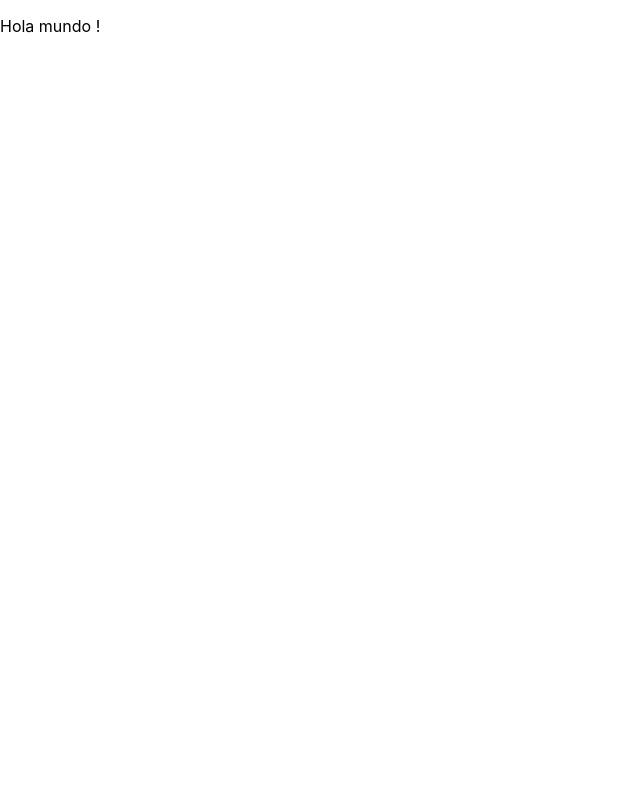
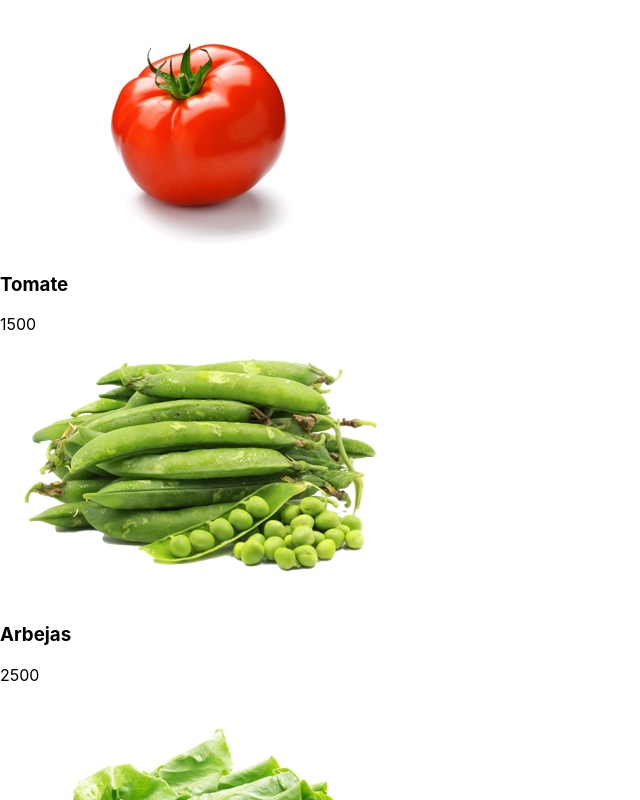
Before and after one commit to francocsanchez/appReact-test, a React (Create React App) app in the folder mi-carrito/: page / in a window 1280 px wide. Shown: the top 800 px of the page, without its empty margins (0-640 px from the left). Built offline with nearby package versions, Linux system fonts and the light colour scheme.

Commit message:
list products

```diff
--- a/mi-carrito/src/App.js
+++ b/mi-carrito/src/App.js
@@ -1,19 +1,23 @@
 import { Component } from 'react';
+import Products from './componets/Products';
 
 class App extends Component {
 
   state = {
     products: [
-      { name: 'Tomate', price: 1500, img: '/products/tomate.jpg' },
-      { name: 'Arbejas', price: 2500, img: '/products/arbejas.jpg' },
-      { name: 'Lechuga', price: 2000, img: '/products/lechuga.jpg' },
+      { name: 'Tomate', price: 1500, img: './products/tomate.jpeg' },
+      { name: 'Arbejas', price: 2500, img: './products/arbejas.jpeg' },
+      { name: 'Lechuga', price: 2000, img: './products/lechuga.jpeg' },
     ]
   }
 
   render() {
     return (
       <div>
-        <p>Hola mundo !</p>
+        <Products
+          products={this.state.products}
+          agregarItems={() => console.log('Agregando items')}
+        />
       </div>
     );
   }
--- /dev/null
+++ b/mi-carrito/src/componets/Product.js
@@ -0,0 +1,16 @@
+import { Component } from "react";
+
+class Product extends Component {
+    render() {
+        const { product } = this.props;
+        return (
+            <div>
+                <img alt={product.name} src={product.img} />
+                <h3>{product.name}</h3>
+                <p>{product.price}</p>
+            </div>
+        )
+    }
+}
+
+export default Product;
--- /dev/null
+++ b/mi-carrito/src/componets/Products.js
@@ -0,0 +1,21 @@
+import { Component } from "react";
+import Product from './Product'
+
+class Products extends Component {
+    render() {
+        const { products, agregarItems } = this.props;
+        return (
+            <div>
+                {products.map((product, i) =>
+                    <Product
+                        agregarItems={agregarItems}
+                        key={product + i}
+                        product={product}
+                    />
+                )}
+            </div>
+        );
+    };
+};
+
+export default Products;
```
